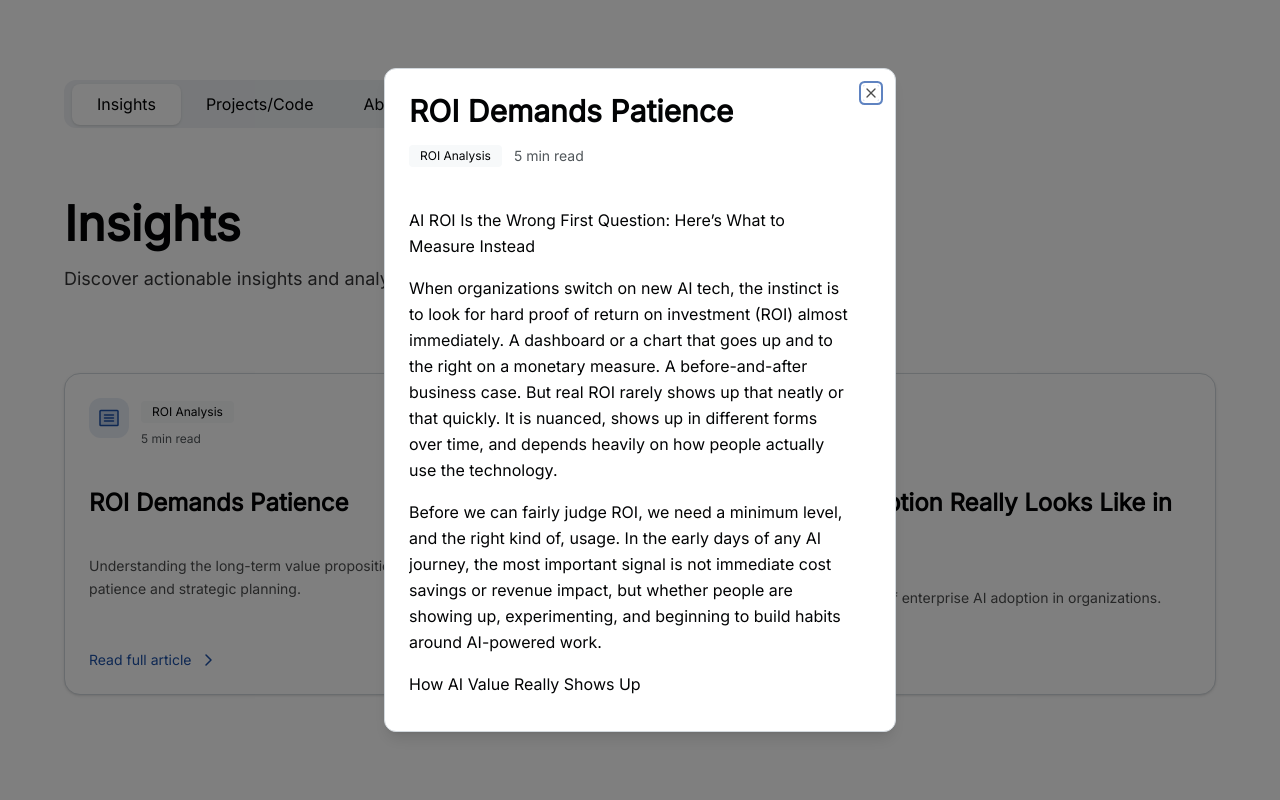
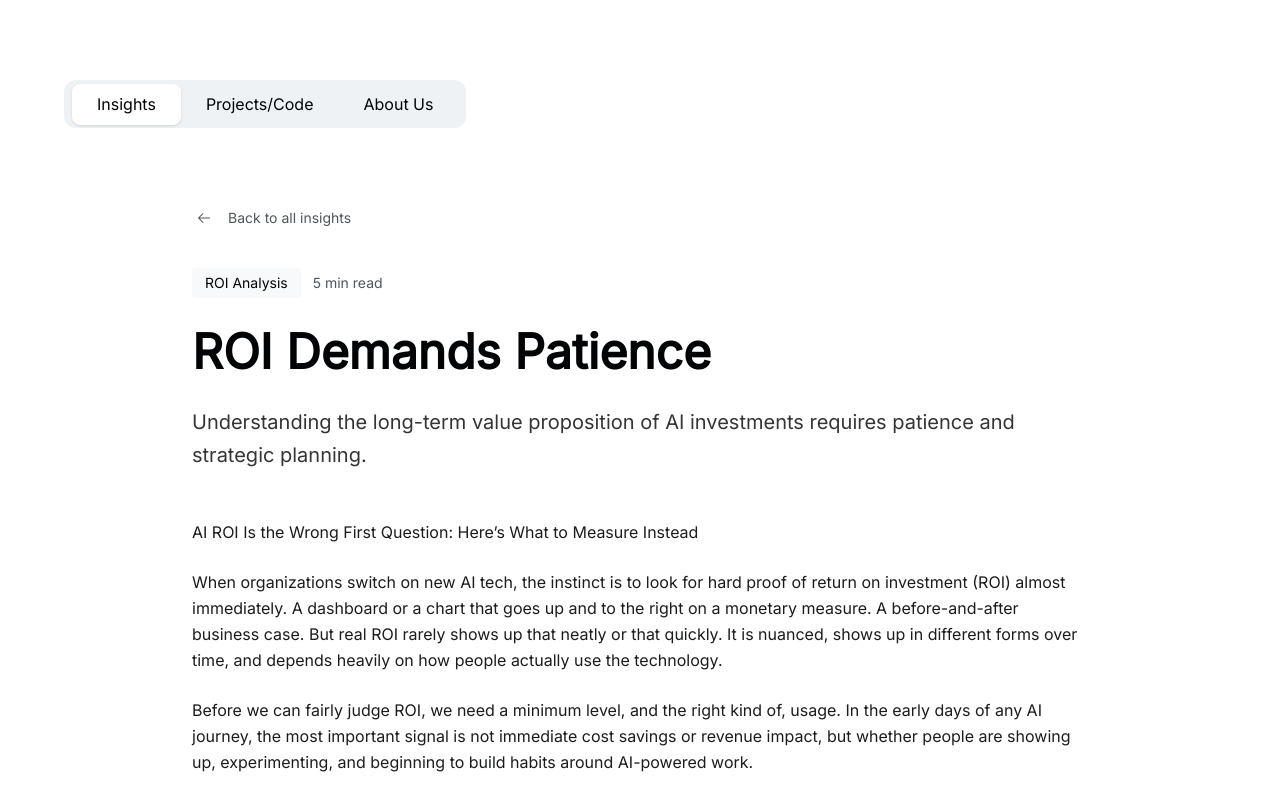
Before and after one commit to shailendrahegde/ainroisite, a React (Vite) app: page / in a window 1280 px wide. Both pictures are taken after a click on the element 344 px from the left and 534 px from the top of the page. Shown: the top 800 px of the page. Built offline with nearby package versions, Linux system fonts and the light colour scheme.

Commit message:
Generated by Spark: Instead of it appearing like a flyout card, can you make it render like a news article utilizing the full pane?

```diff
--- a/src/App.tsx
+++ b/src/App.tsx
@@ -2,9 +2,8 @@ import { useState, useEffect } from "react"
 import { Card } from "@/components/ui/card"
 import { Badge } from "@/components/ui/badge"
 import { Tabs, TabsList, TabsTrigger, TabsContent } from "@/components/ui/tabs"
-import { Dialog, DialogContent, DialogHeader, DialogTitle, DialogTrigger } from "@/components/ui/dialog"
-import { ScrollArea } from "@/components/ui/scroll-area"
-import { GithubLogo, Article, FileText } from "@phosphor-icons/react"
+import { Button } from "@/components/ui/button"
+import { GithubLogo, Article, ArrowLeft } from "@phosphor-icons/react"
 import { Skeleton } from "@/components/ui/skeleton"
 import roiDoc from "@/assets/documents/ROI_demands_patience.docx"
 import aiAdoptionDoc from "@/assets/documents/What_Early_AI_Adoption_Really_Looks_Like_in_the_Enterprise.docx"
@@ -70,6 +69,7 @@ const projects: Project[] = [
 function App() {
   const [articles, setArticles] = useState<Article[]>([])
   const [loading, setLoading] = useState(true)
+  const [selectedArticle, setSelectedArticle] = useState<Article | null>(null)
 
   useEffect(() => {
     async function loadDocuments() {
@@ -146,6 +146,46 @@ Once those habits are in place and you see sustained interaction levels, focus o
           </TabsList>
 
           <TabsContent value="insights" className="mt-0">
+            {selectedArticle ? (
+              <div className="max-w-4xl mx-auto">
+                <Button
+                  variant="ghost"
+                  onClick={() => setSelectedArticle(null)}
+                  className="mb-8 -ml-2 text-muted-foreground hover:text-foreground"
+                >
+                  <ArrowLeft size={20} className="mr-2" />
+                  Back to all insights
+                </Button>
+
+                <article className="prose prose-lg max-w-none">
+                  <div className="flex items-center gap-3 mb-6">
+                    <Badge variant="secondary" className="bg-secondary text-foreground text-sm font-normal px-3 py-1 rounded-sm">
+                      {selectedArticle.category}
+                    </Badge>
+                    <span className="text-sm text-muted-foreground">{selectedArticle.readTime}</span>
+                  </div>
+
+                  <h1 className="text-4xl md:text-5xl font-bold mb-6 text-foreground leading-tight">
+                    {selectedArticle.title}
+                  </h1>
+
+                  <p className="text-xl text-foreground/80 mb-12 leading-relaxed">
+                    {selectedArticle.summary}
+                  </p>
+
+                  <div className="text-base text-foreground/90 leading-relaxed space-y-6">
+                    {selectedArticle.content.split('\n').map((paragraph, idx) => (
+                      paragraph.trim() ? (
+                        <p key={idx} className="whitespace-pre-wrap">
+                          {paragraph}
+                        </p>
+                      ) : null
+                    ))}
+                  </div>
+                </article>
+              </div>
+            ) : (
+              <>
             <div className="mb-16 md:mb-20">
               <h1 className="text-3xl md:text-4xl lg:text-5xl font-semibold mb-4 text-foreground">
                 Insights
@@ -175,9 +215,11 @@ Once those habits are in place and you see sustained interaction levels, focus o
             ) : (
               <div className="grid grid-cols-1 md:grid-cols-2 gap-6 lg:gap-8">
                 {articles.map((article, index) => (
-                <Dialog key={index}>
-                  <DialogTrigger asChild>
-                    <Card className="group cursor-pointer overflow-hidden bg-card border border-border shadow-sm hover:shadow-md transition-all duration-200 hover:translate-y-[-2px] flex flex-col p-6">
+                <Card
+                  key={index}
+                  onClick={() => setSelectedArticle(article)}
+                  className="group cursor-pointer overflow-hidden bg-card border border-border shadow-sm hover:shadow-md transition-all duration-200 hover:translate-y-[-2px] flex flex-col p-6"
+                >
                   <div className="flex items-start gap-3 mb-4">
                     <div className="p-2 bg-primary/10 rounded-lg">
                       <Article size={24} weight="duotone" className="text-primary" />
@@ -205,38 +247,13 @@ Once those habits are in place and you see sustained interaction levels, focus o
                     </svg>
                   </div>
                 </Card>
-                  </DialogTrigger>
-                  <DialogContent className="max-w-4xl max-h-[85vh]">
-                    <DialogHeader>
-                      <DialogTitle className="text-2xl md:text-3xl font-semibold pr-8">
-                        {article.title}
-                      </DialogTitle>
-                      <div className="flex items-center gap-3 pt-2">
-                        <Badge variant="secondary" className="bg-secondary text-foreground text-xs font-normal px-2.5 py-0.5 rounded-sm">
-                          {article.category}
-                        </Badge>
-                        <span className="text-sm text-muted-foreground">{article.readTime}</span>
-                      </div>
-                    </DialogHeader>
-                    <ScrollArea className="mt-6 pr-4 max-h-[calc(85vh-180px)]">
-                      <div className="prose prose-sm md:prose-base max-w-none text-foreground">
-                        {article.content ? (
-                          article.content.split('\n').map((paragraph, idx) => (
-                            <p key={idx} className="mb-4 leading-relaxed whitespace-pre-wrap">
-                              {paragraph}
-                            </p>
-                          ))
-                        ) : (
-                          <p className="text-muted-foreground">Content could not be loaded.</p>
-                        )}
-                      </div>
-                    </ScrollArea>
-                  </DialogContent>
-                </Dialog>
               ))}
             </div>
             )}
+            </>
+            )}
           </TabsContent>
+
 
           <TabsContent value="projects" className="mt-0">
             <div className="mb-12 md:mb-16">
```
Lines whose indentation alone changed are shown as unchanged.
